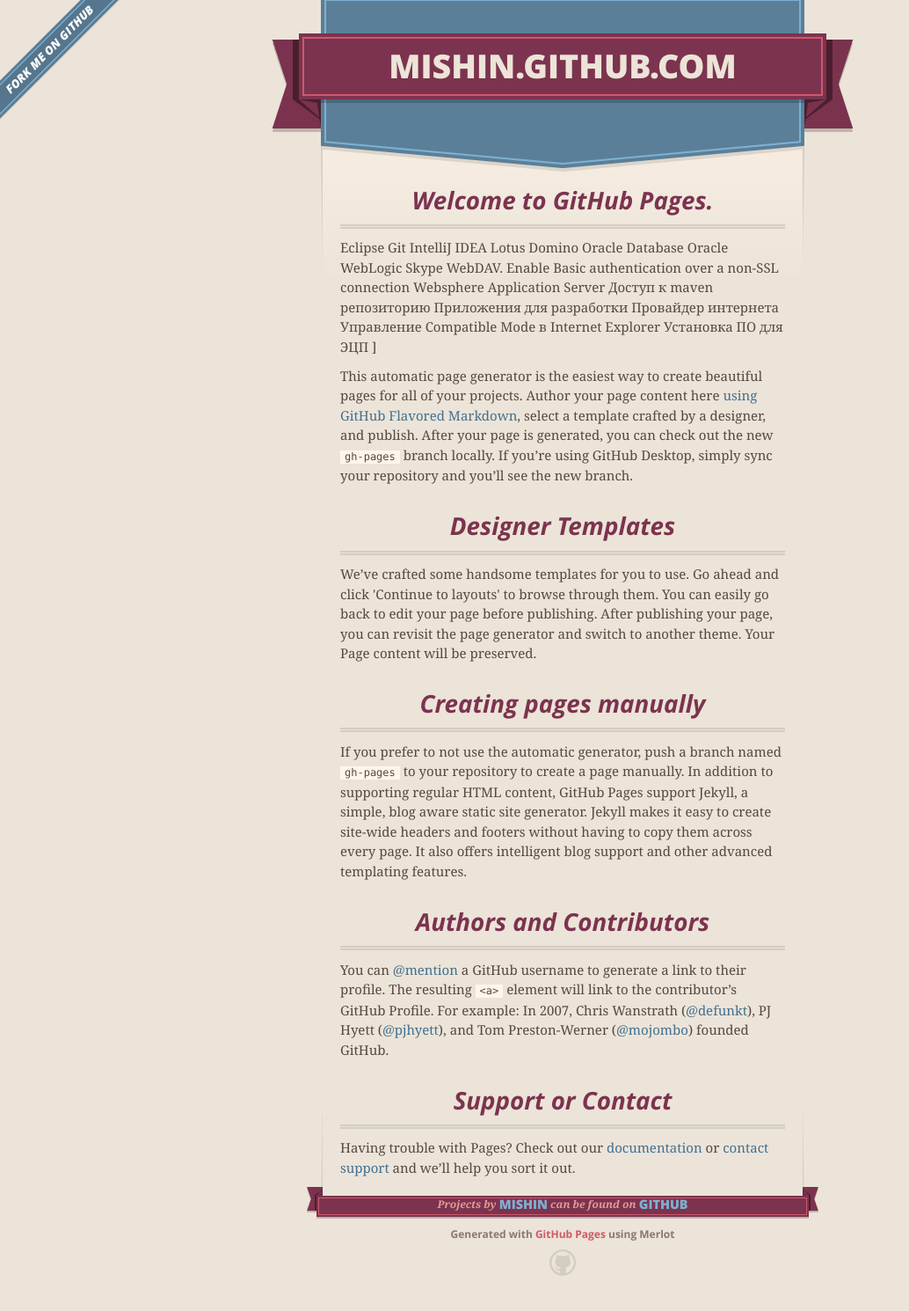
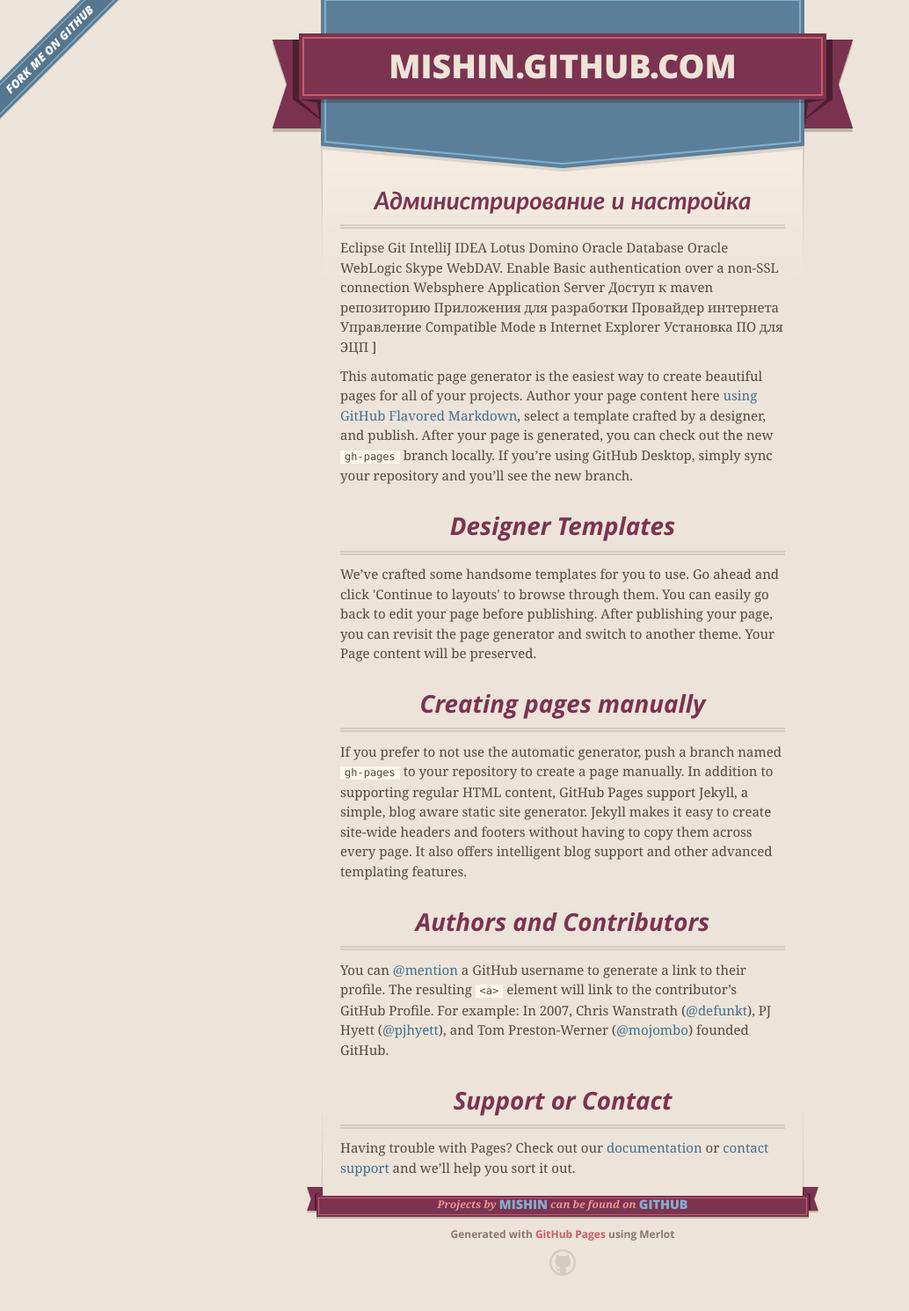
Before and after one commit to mishin/mishin.github.com, a Jekyll site: the page index.html, which Jekyll copies as it is, in a window 1280 px wide. Shown: the whole page at 88% size, without its empty margins (0-1034 px from the left). Built offline with Jekyll 4.4.1, drawn with Linux system fonts in a browser that asks for light colours; nearby versions of some CDN libraries; Markdown is read by kramdown in place of the engine named in the settings.

Commit message:
correct header

```diff
--- a/index.html
+++ b/index.html
@@ -46,7 +46,7 @@
 
       <section id="main_content">
         <h3>
-<a id="welcome-to-github-pages" class="anchor" href="#welcome-to-github-pages" aria-hidden="true"><span aria-hidden="true" class="octicon octicon-link"></span></a>Welcome to GitHub Pages.</h3>
+<a id="welcome-to-github-pages" class="anchor" href="#welcome-to-github-pages" aria-hidden="true"><span aria-hidden="true" class="octicon octicon-link"></span></a>Администрирование и настройка</h3>
 <p>
           Eclipse
         Git
```
